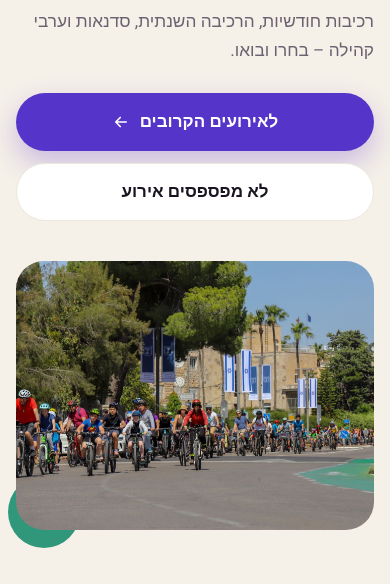
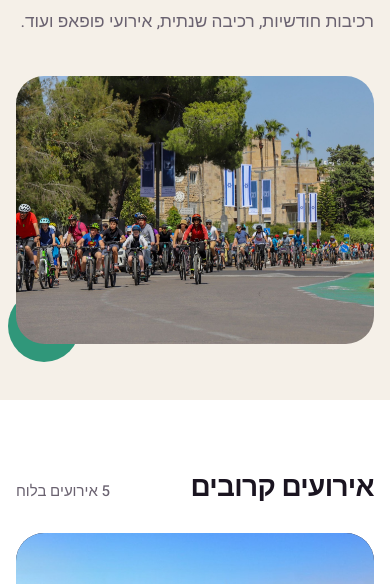
Before and after one commit to mosheh11/b4j-website-, an Astro site: page /events in a window 390 px wide. Shown: the part 181-765 px from the top of the page. Built offline with nearby package versions, Linux system fonts and the light colour scheme; Astro itself is replaced by a stand-in of ours; a web font is replaced by a local one.

Commit message:
Events banner: new copy, no buttons
Co-Authored-By: Claude Opus 5.5 <noreply@anthropic.com>

```diff
--- a/src/mock/pages.json
+++ b/src/mock/pages.json
@@ -50,7 +50,7 @@
     "translations": [{
       "languages_code": "he",
       "banner_title": "אירועים שאפשר להצטרף אליהם",
-      "banner_text": "רכיבות חודשיות, הרכיבה השנתית, סדנאות וערבי קהילה – בחרו ובואו."
+      "banner_text": "רכיבות חודשיות, רכיבה שנתית, אירועי פופאפ ועוד."
     }]
   },
   "page_updates": {
--- a/src/pages/events/index.astro
+++ b/src/pages/events/index.astro
@@ -21,10 +21,7 @@ const nextRide = list.find((e) => e.type === 'monthly_ride' || e.type === 'annua
 const PAST_INITIAL = 4;
 ---
 <Layout title="אירועים" description={page.banner_text}>
-  <PageBanner title={page.banner_title} text={page.banner_text} image={page.banner_image}>
-    {upcoming.length > 0 && <a href="#upcoming" class="btn btn-primary btn-lg banner-btn">לאירועים הקרובים<Icon name="arrow" size={18} stroke={2.2} /></a>}
-    <a href="#stay" class="btn btn-white btn-lg banner-btn">לא מפספסים אירוע</a>
-  </PageBanner>
+  <PageBanner title={page.banner_title} text={page.banner_text} image={page.banner_image} />
 
   <!-- UPCOMING -->
   <section id="upcoming" class="container section" aria-labelledby="upcoming-title">
@@ -122,7 +119,6 @@ const PAST_INITIAL = 4;
 
   @media (max-width: 1100px) { .past-grid { grid-template-columns: repeat(2, minmax(0, 1fr)); } }
   @media (max-width: 760px) {
-    .banner-btn { flex: 1 1 100%; }
     .empty .btn { width: 100%; }
     .more-wrap .btn { width: 100%; }
   }
```
